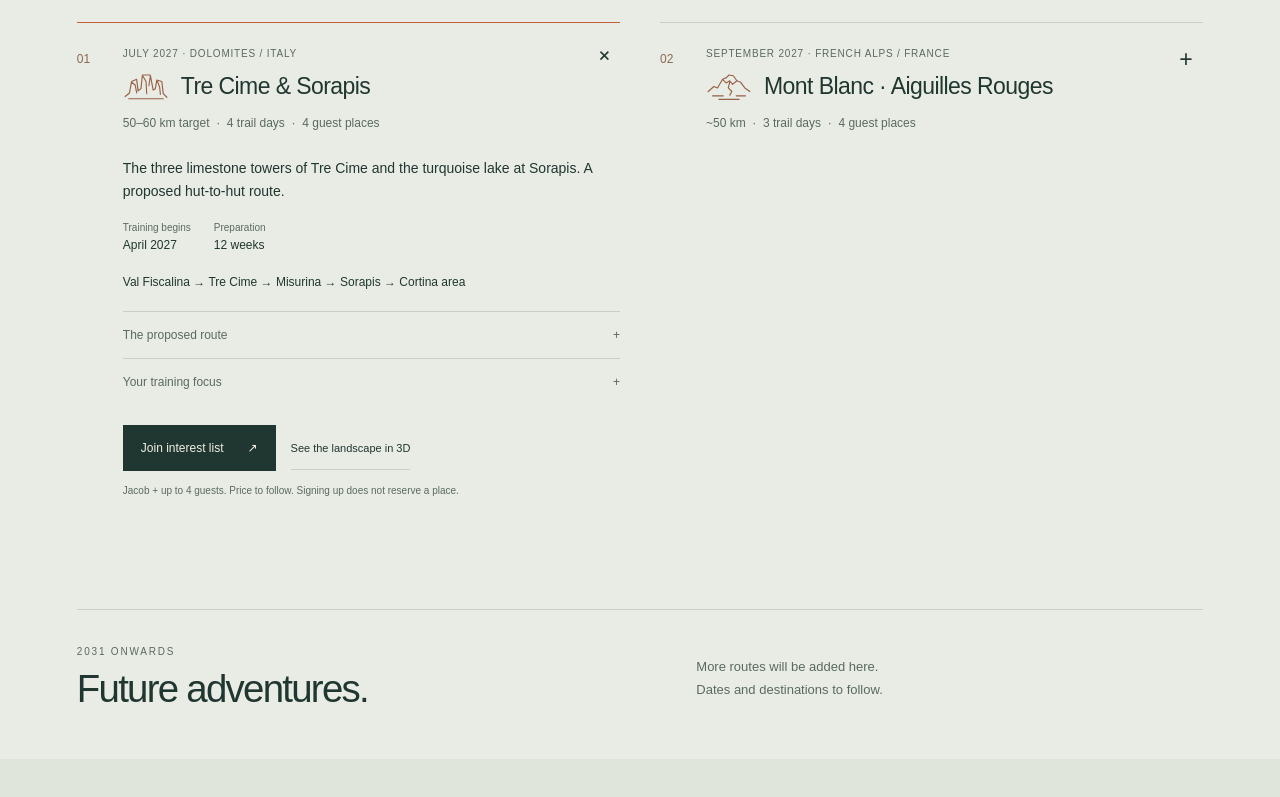
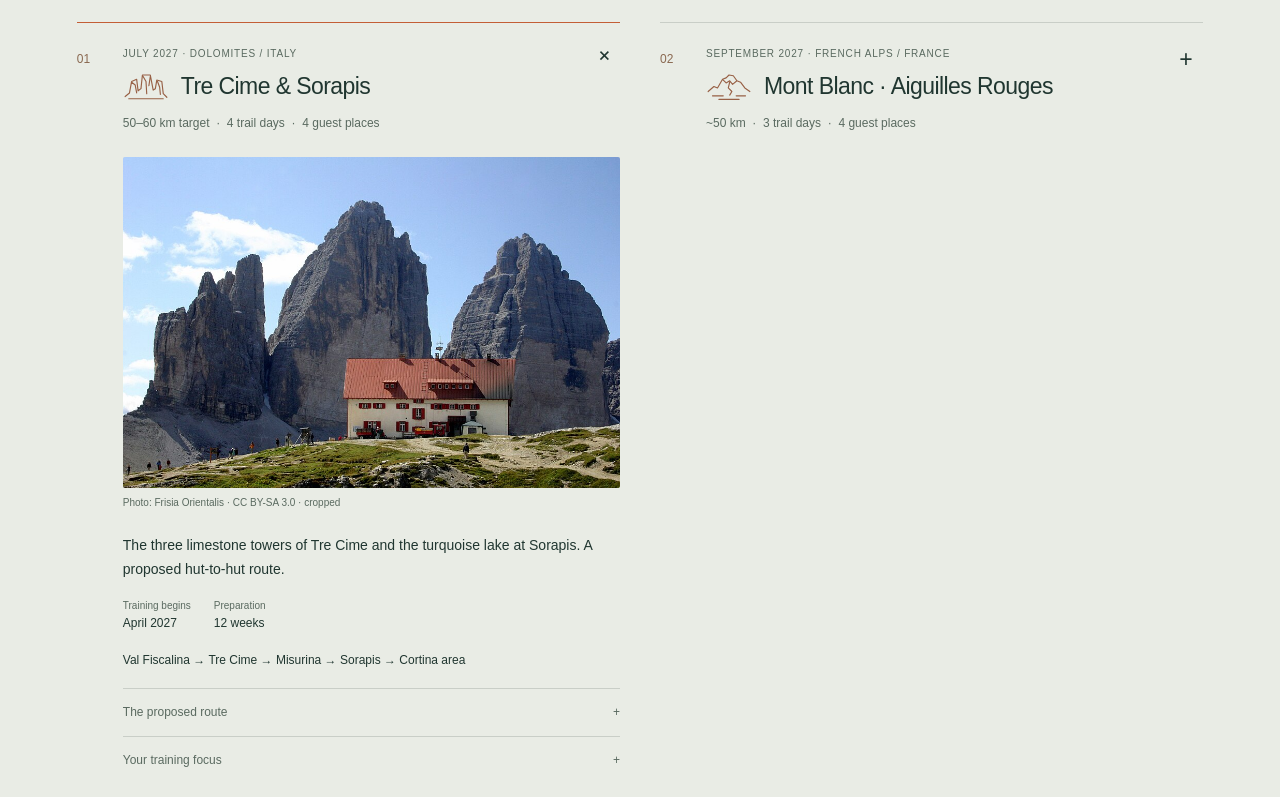
Before and after one commit to Jacob-Cloete/ultra-routes-site, a plain HTML site: page index.html in a window 1280 px wide. Both pictures are taken after a click on the button "01". Shown: the part 1515-2312 px from the top of the page. Drawn offline with Linux system fonts and the light colour scheme.

Commit message:
Add landmark photos to trip dropdowns and simplify the heading

```diff
--- a/data/adventures.json
+++ b/data/adventures.json
@@ -37,7 +37,16 @@
       "distanceNote": "50–60 km is our planning target, not a measured track. The published reference is about 40 km and includes a bus finish; our proposed all-on-foot extension still needs mapping.",
       "number": "01",
       "capacity": 4,
-      "status": "proposed"
+      "status": "proposed",
+      "photo": {
+        "src": "assets/photos/tre-cime.jpg",
+        "alt": "The three limestone faces of Tre Cime di Lavaredo above a mountain hut.",
+        "position": "50% 50%",
+        "author": "Frisia Orientalis",
+        "source": "https://commons.wikimedia.org/wiki/File:DreiZinnenH%C3%BCtte-2.jpg",
+        "license": "CC BY-SA 3.0",
+        "licenseUrl": "https://creativecommons.org/licenses/by-sa/3.0"
+      }
     },
     {
       "id": "alps-2027",
@@ -73,7 +82,16 @@
       "mapOffset": [
         -40,
         30
-      ]
+      ],
+      "photo": {
+        "src": "assets/photos/mont-blanc.jpg",
+        "alt": "Mont Blanc and Dôme du Goûter seen from the north.",
+        "position": "50% 55%",
+        "author": "Tinelot Wittermans",
+        "source": "https://commons.wikimedia.org/wiki/File:Mont_Blanc_and_Dome_du_Gouter.jpg",
+        "license": "CC BY-SA 3.0",
+        "licenseUrl": "https://creativecommons.org/licenses/by-sa/3.0"
+      }
     },
     {
       "id": "patagonia-2028",
@@ -107,7 +125,16 @@
       "status": "proposed",
       "icon": "torres",
       "landmark": "The three Torres",
-      "distanceLabel": "70–85 km"
+      "distanceLabel": "70–85 km",
+      "photo": {
+        "src": "assets/photos/torres-del-paine.jpg",
+        "alt": "The granite towers of Torres del Paine above the Base Torres viewpoint.",
+        "position": "50% 8%",
+        "author": "Felipedd",
+        "source": "https://commons.wikimedia.org/wiki/File:Torres_del_Paine_(Mirador).jpg",
+        "license": "CC BY-SA 3.0",
+        "licenseUrl": "https://creativecommons.org/licenses/by-sa/3.0"
+      }
     },
     {
       "id": "iceland-2028",
@@ -146,7 +173,16 @@
           "name": "Fimmvörðuháls · Ferðafélag Íslands",
           "url": "https://www.fi.is/en/hiking-trails/trails/fimmvorduhals"
         }
-      ]
+      ],
+      "photo": {
+        "src": "assets/photos/skogafoss.jpg",
+        "alt": "Skógafoss waterfall beneath green cliffs in Iceland.",
+        "position": "65% 50%",
+        "author": "Martin Falbisoner",
+        "source": "https://commons.wikimedia.org/wiki/File:Sk%C3%B3gafoss_July_2014.JPG",
+        "license": "CC BY-SA 4.0",
+        "licenseUrl": "https://creativecommons.org/licenses/by-sa/4.0"
+      }
     },
     {
       "id": "peru-2029",
@@ -180,7 +216,16 @@
       "distanceNote": "Approximately 50 km in the operator’s four-day itinerary, including the Alpamayo viewpoint and Arhuaycocha excursion. Exact mileage depends on the final stops.",
       "number": "05",
       "capacity": 4,
-      "status": "proposed"
+      "status": "proposed",
+      "photo": {
+        "src": "assets/photos/alpamayo.jpg",
+        "alt": "The snow-covered pyramid of Alpamayo in Peru.",
+        "position": "50% 8%",
+        "author": "Frank R 1981",
+        "source": "https://commons.wikimedia.org/wiki/File:Alpamayo_12.jpg",
+        "license": "CC BY-SA 4.0",
+        "licenseUrl": "https://creativecommons.org/licenses/by-sa/4.0"
+      }
     },
     {
       "id": "rockwall-2029",
@@ -212,7 +257,16 @@
       "distanceNote": "54 km for the Rockwall as published by Parks Canada. The proposed three-day stages depend on campsite availability.",
       "number": "06",
       "capacity": 4,
-      "status": "proposed"
+      "status": "proposed",
+      "photo": {
+        "src": "assets/photos/rockwall.jpg",
+        "alt": "Floe Lake beneath the cliffs of the Rockwall in Canada.",
+        "position": "50% 50%",
+        "author": "Benfwilliamson",
+        "source": "https://commons.wikimedia.org/wiki/File:Floe_Lake,_British_Columbia,_Canada.jpg",
+        "license": "CC BY-SA 4.0",
+        "licenseUrl": "https://creativecommons.org/licenses/by-sa/4.0"
+      }
     },
     {
       "id": "annapurna-2030",
@@ -257,7 +311,16 @@
       ],
       "number": "07",
       "capacity": 4,
-      "status": "proposed"
+      "status": "proposed",
+      "photo": {
+        "src": "assets/photos/machhapuchhre.jpg",
+        "alt": "Machhapuchhre, or Fishtail Mountain, seen from Annapurna Base Camp.",
+        "position": "60% 50%",
+        "author": "Bijay Chaurasia",
+        "source": "https://commons.wikimedia.org/wiki/File:Machhapuchhre_or_Fishtail_Mountain_6,993_m_(22,943_ft)-_IMG_5246.jpg",
+        "license": "CC BY-SA 4.0",
+        "licenseUrl": "https://creativecommons.org/licenses/by-sa/4.0"
+      }
     },
     {
       "id": "tasmania-2030",
@@ -290,7 +353,16 @@
       "capacity": 4,
       "status": "proposed",
       "icon": "cradle",
-      "landmark": "Cradle Mountain"
+      "landmark": "Cradle Mountain",
+      "photo": {
+        "src": "assets/photos/cradle-mountain.jpg",
+        "alt": "Cradle Mountain above Dove Lake in Tasmania.",
+        "position": "50% 50%",
+        "author": "BennyG3255",
+        "source": "https://commons.wikimedia.org/wiki/File:Cradle_Mountain_over_Dove_Lake,_Tasmania.jpg",
+        "license": "CC BY-SA 4.0",
+        "licenseUrl": "https://creativecommons.org/licenses/by-sa/4.0"
+      }
     }
   ]
 }
--- a/js/calendar.js
+++ b/js/calendar.js
@@ -22,7 +22,7 @@
     dialog.querySelector('.close-dialog').addEventListener('click',()=>dialog.close());
     dialog.addEventListener('click',event=>{if(event.target!==dialog)return;const r=dialog.getBoundingClientRect();if(event.clientX<r.left||event.clientX>r.right||event.clientY<r.top||event.clientY>r.bottom)dialog.close();});
   }
-  const landmarkIcon=t=>`<svg class="landmark-icon" viewBox="0 0 64 48" aria-hidden="true" focusable="false"><use href="assets/landmarks.svg?v=20260928-4#${esc(t.icon)}"></use></svg>`;
+  const landmarkIcon=t=>`<svg class="landmark-icon" viewBox="0 0 64 48" aria-hidden="true" focusable="false"><use href="assets/landmarks.svg?v=20260928-5#${esc(t.icon)}"></use></svg>`;
   function render(){
     $('#trip-list').innerHTML=trips.map(t=>`
       <details class="trip" name="adventure" id="${esc(t.id)}" data-trip="${esc(t.id)}">
@@ -37,6 +37,10 @@
           <span class="trip-plus" aria-hidden="true">+</span>
         </summary>
         <div class="trip-body">
+          ${t.photo?`<figure class="trip-photo">
+            <img data-src="${esc(t.photo.src)}" alt="${esc(t.photo.alt)}" width="900" height="600" decoding="async" style="object-position:${esc(t.photo.position)}">
+            <figcaption><a href="${esc(t.photo.source)}" target="_blank" rel="noopener noreferrer">Photo: ${esc(t.photo.author)}</a> · <a href="${esc(t.photo.licenseUrl)}" target="_blank" rel="noopener noreferrer">${esc(t.photo.license)}</a> · cropped</figcaption>
+          </figure>`:''}
           <p class="trip-description">${esc(t.summary)}</p>
           <div class="trip-stats"><div><span>Training begins</span><strong>${esc(t.training)}</strong></div><div><span>Preparation</span><strong>12 weeks</strong></div></div>
           <p class="trip-route">${esc(t.route)}</p>
@@ -54,7 +58,16 @@
           <p class="places-note">Jacob + up to ${t.capacity} guests. Price to follow. Signing up does not reserve a place.</p>
         </div>
       </details>`).join('');
-    $$('.trip').forEach(detail=>detail.addEventListener('toggle',()=>{const open=$('.trip[open]');$$('.world-pin').forEach(pin=>pin.classList.toggle('active',pin.dataset.destination===open?.dataset.trip));}));
+    $$('.trip').forEach(detail=>detail.addEventListener('toggle',()=>{
+      const open=$('.trip[open]');
+      const photo=open?.querySelector('.trip-photo img[data-src]');
+      if(photo){
+        photo.addEventListener('error',()=>{photo.closest('figure').hidden=true;},{once:true});
+        photo.src=photo.dataset.src;
+        delete photo.dataset.src;
+      }
+      $$('.world-pin').forEach(pin=>pin.classList.toggle('active',pin.dataset.destination===open?.dataset.trip));
+    }));
     $$('[data-join]').forEach(b=>b.addEventListener('click',()=>openSignup(b.dataset.join,b)));
     $$('[data-terrain]').forEach(b=>b.addEventListener('click',()=>openTerrain(trips.find(t=>t.id===b.dataset.terrain))));
     renderMap();filter(year);
@@ -102,5 +115,5 @@
     map.addControl(new maplibregl.NavigationControl(),'top-right');map.on('load',()=>{$('.terrain-feedback').textContent='Drag to explore · pinch or scroll to zoom';});map.on('error',()=>{$('.terrain-feedback').textContent='Some map imagery is unavailable. You can still explore the trip details.';});new ResizeObserver(()=>map?.resize()).observe($('#trip-terrain'));
   }catch(error){$('.terrain-feedback').textContent=error.message;}}
   terrainDialog.addEventListener('close',()=>{terrainRequest++;map?.stop();});
-  fetch('data/adventures.json?v=20260928-4').then(r=>{if(!r.ok)throw Error();return r.json();}).then(data=>{trips=data.trips;render();const id=decodeURIComponent(location.hash.slice(1));const target=trips.find(t=>t.id===id);if(target){document.getElementById(id).open=true;document.getElementById(id).scrollIntoView();}}).catch(()=>{$('#trip-list').innerHTML='<p class="loading-note">The calendar couldn’t load. <button type="button" class="text-button" id="retry-calendar">Try again</button></p>';$('#retry-calendar').addEventListener('click',()=>location.reload());});
+  fetch('data/adventures.json?v=20260928-5').then(r=>{if(!r.ok)throw Error();return r.json();}).then(data=>{trips=data.trips;render();const id=decodeURIComponent(location.hash.slice(1));const target=trips.find(t=>t.id===id);if(target){document.getElementById(id).open=true;document.getElementById(id).scrollIntoView();}}).catch(()=>{$('#trip-list').innerHTML='<p class="loading-note">The calendar couldn’t load. <button type="button" class="text-button" id="retry-calendar">Try again</button></p>';$('#retry-calendar').addEventListener('click',()=>location.reload());});
 })();
```
Also changed, not shown: index.html (+6 -6 lines), assets/photos/alpamayo.jpg (added), assets/photos/cradle-mountain.jpg (added), assets/photos/machhapuchhre.jpg (added), assets/photos/mont-blanc.jpg (added), assets/photos/rockwall.jpg (added), assets/photos/skogafoss.jpg (added), assets/photos/torres-del-paine.jpg (added), assets/photos/tre-cime.jpg (added), css/calendar.css, 2 other files.
